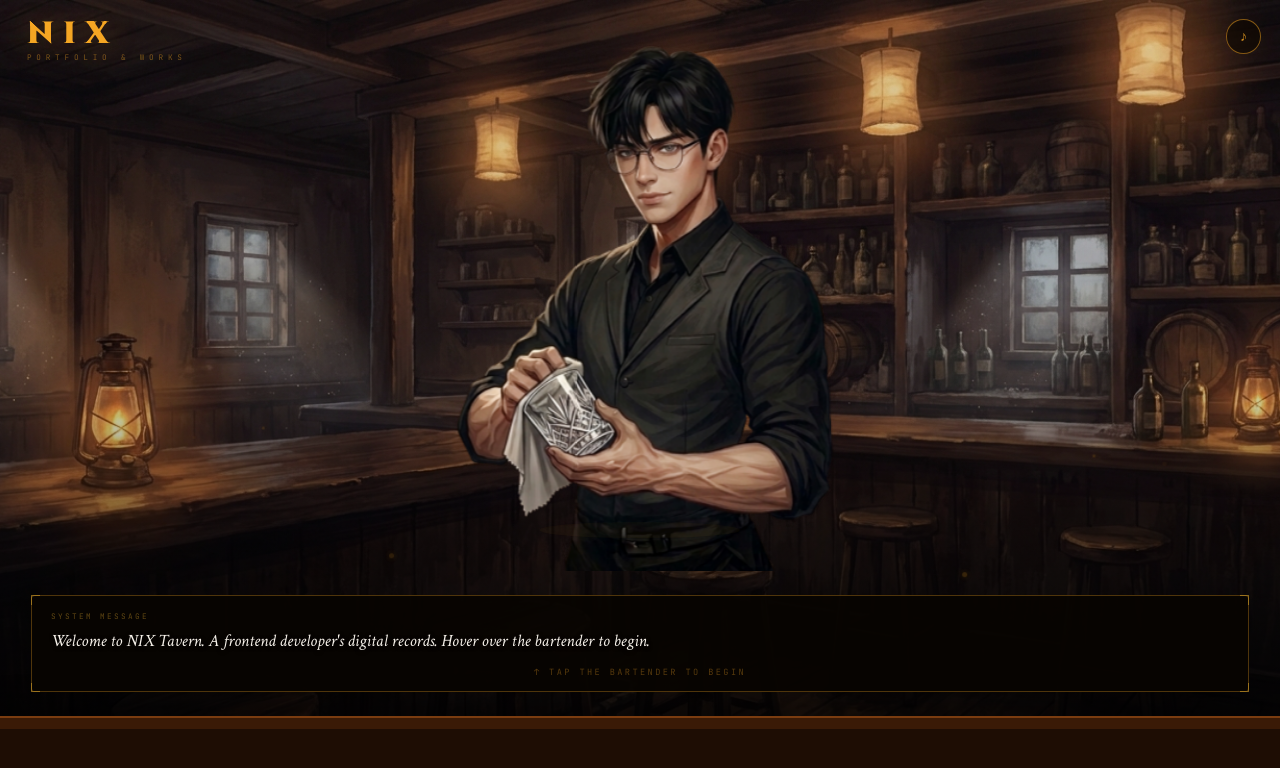
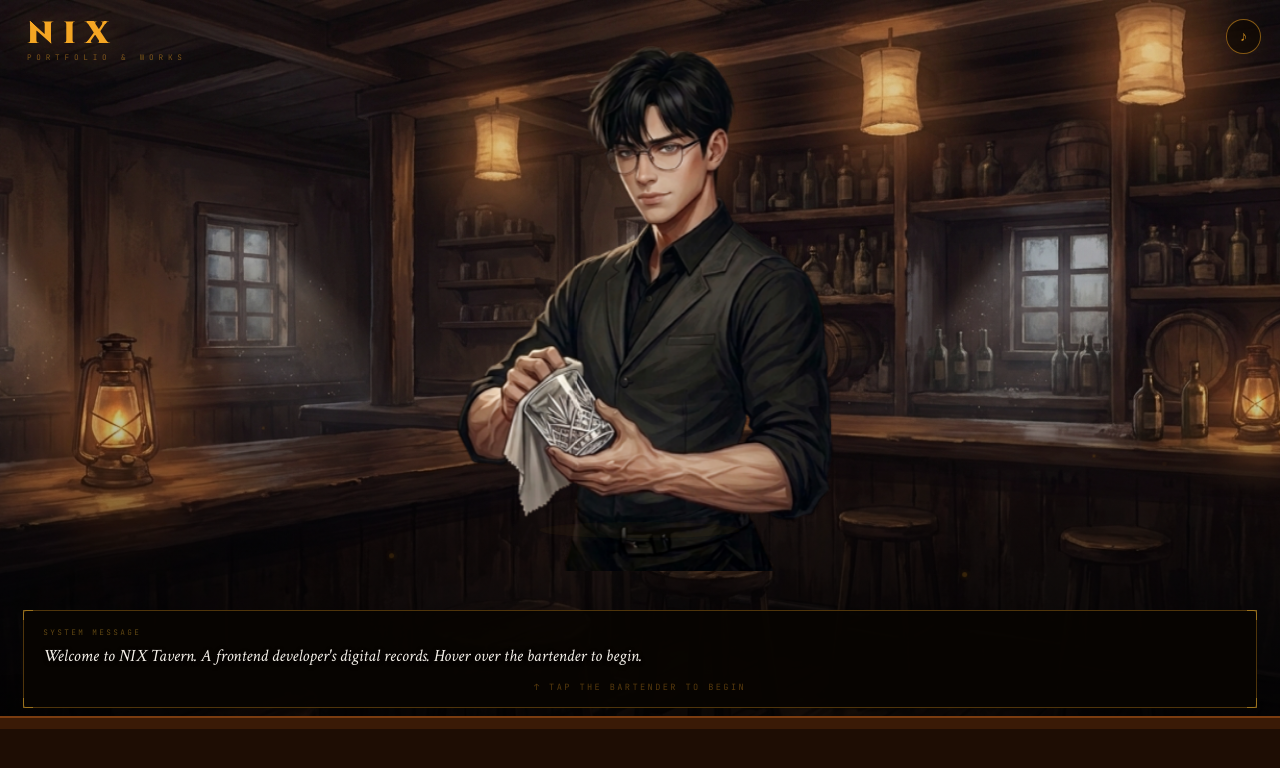
Before and after one commit to huangnik90/nix-tavern, a Next.js app: page / in a window 1280 px wide. Shown: the top 768 px of the page. Built offline with nearby package versions, Linux system fonts and the light colour scheme.

Commit message:
fix home

```diff
--- a/src/components/Home2/elements.js
+++ b/src/components/Home2/elements.js
@@ -428,34 +428,20 @@ export const DialogBox = styled.div`
   }
 
   /* ===== RESPONSIVE ===== */
-  /* iPad (landscape & portrait) */
-  @media (min-width: 48rem) and (max-width: 80rem) {
+
+  /* iPad portrait & landscape (~768px–1024px) */
+  @media (min-width: 48rem) and (max-width: 64rem) {
     bottom: 7rem;
     left: 2rem;
     right: 2rem;
   }
 
-  /* Mobile landscape & small tablets */
-  @media (max-width: 48rem) {
-    bottom: auto; /* lepas bottom fixed */
-    top: auto;
-    bottom: calc(
-      1rem + env(safe-area-inset-bottom, 1rem)
-    ); /* jamin ada jarak */
-    left: 1rem;
-    right: 1rem;
-    margin-bottom: 0; /* gak perlu margin-bottom karena bottom sudah pakai safe area */
-  }
-
-  /* Mobile portrait (iPhone) */
+  /* Mobile — semua iPhone */
   @media (max-width: 30rem) {
-    bottom: calc(
-      17rem + env(safe-area-inset-bottom, 2rem)
-    ); /* naikkan jadi 11rem + safe area */
+    bottom: calc(5.5rem + env(safe-area-inset-bottom, 0px) + 0.5rem);
     left: 0.75rem;
     right: 0.75rem;
     padding: 0.875rem 1rem 0.75rem;
-    margin-bottom: 0;
   }
 `;
 
```
